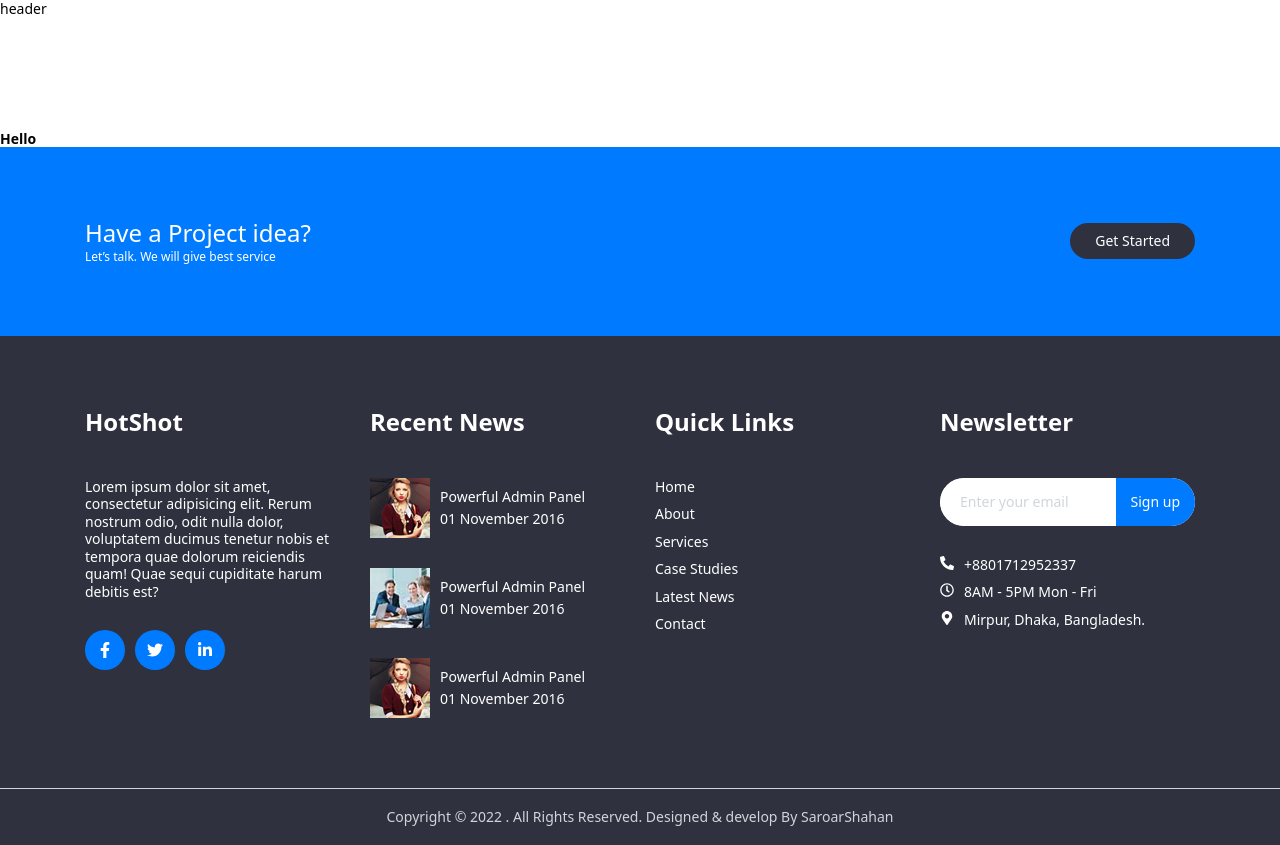
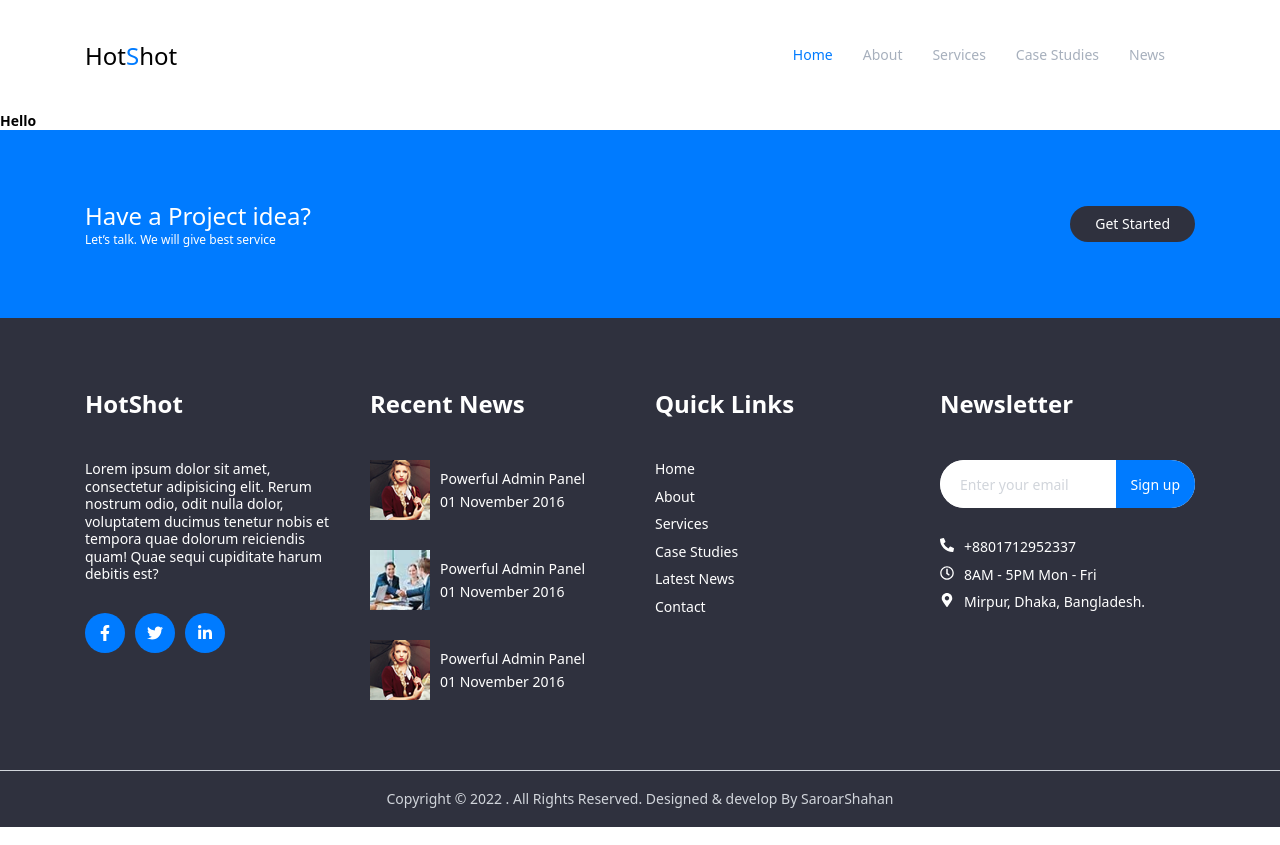
Before and after one commit to SaroarShahan/hotshot, a Next.js app: page / in a window 1280 px wide. Built offline with nearby package versions, Linux system fonts and the light colour scheme.

Commit message:
Complete header for desktop

```diff
--- /dev/null
+++ b/src/layout/header/header.data.js
@@ -0,0 +1,32 @@
+export const data = [
+  {
+    id: 1,
+    path: '/',
+    label: 'Home',
+  },
+  {
+    id: 2,
+    path: '/about',
+    label: 'About',
+  },
+  {
+    id: 3,
+    path: '/services',
+    label: 'Services',
+  },
+  {
+    id: 4,
+    path: '/case-studies',
+    label: 'Case Studies',
+  },
+  {
+    id: 5,
+    path: '/news',
+    label: 'News',
+  },
+  {
+    id: 6,
+    path: '/contact',
+    lebel: 'Contact',
+  },
+];
--- a/src/layout/header/index.tsx
+++ b/src/layout/header/index.tsx
@@ -1,5 +1,129 @@
+import { MutableRefObject, useEffect, useRef, useState } from 'react';
+import Link from 'next/link';
+import clsx from 'clsx';
+
+import Container from 'components/Container';
+import useOutsideClick from 'hooks/useOutsideClick';
+import { useRouter } from 'next/router';
+
+import { data as mainMenu } from './header.data.js';
+
 const Header = () => {
-  return <header>header</header>;
+  const router = useRouter();
+  const listElement = useRef(null) as MutableRefObject<null>;
+  const [toggle, setToggle] = useState(false);
+  const [scrollPosition, setScrollPosition] = useState(0);
+  const currentRoute = router.pathname;
+
+  const handleToggle = () => {
+    setToggle((prevState) => !prevState);
+  };
+
+  const handleToggleClick = () => {
+    setToggle(false);
+  };
+
+  useOutsideClick(listElement, handleToggleClick);
+
+  useEffect(() => {
+    const handleScroll = () => {
+      const position = window.pageYOffset;
+      setScrollPosition(position);
+    };
+
+    window.addEventListener('scroll', handleScroll, { passive: true });
+
+    return () => {
+      window.removeEventListener('scroll', handleScroll);
+    };
+  }, []);
+
+  return (
+    <>
+      <header
+        className={clsx(
+          'fixed w-full left-0 z-10 bg-white transition-spacing duration-300',
+          scrollPosition > 20 ? 'py-1.5 shadow-lg' : 'py-2 md:py-4'
+        )}
+      >
+        <Container>
+          <div className="flex flex-col md:flex-row md:items-center justify-between">
+            <div className="flex justify-between items-center">
+              <Link href="/">
+                <a className="group inline-flex text-2xl">
+                  Hot<span className="text-primary">S</span>hot
+                </a>
+              </Link>
+
+              {/* <div className="block md:hidden">
+                {toggle ? (
+                  <Icon
+                    name="close"
+                    onClick={handleToggle}
+                    className="text-4xl text-gray opacity-60 cursor-pointer hover:text-primary"
+                  />
+                ) : (
+                  <Icon
+                    name="hamburger"
+                    onClick={handleToggle}
+                    className="text-4xl text-gray opacity-60 cursor-pointer hover:text-primary"
+                  />
+                )}
+              </div> */}
+            </div>
+
+            <nav
+              ref={listElement}
+              className={clsx(
+                'bg-white w-full md:w-auto absolute md:static left-0 top-full flex flex-col justify-between md:flex-row md:items-center gap-y-4 md:gap-x-40 pb-5 md:pb-0 z-10',
+                toggle
+                  ? 'visible opacity-100'
+                  : 'invisible opacity-0 md:visible md:opacity-100'
+              )}
+            >
+              <ul className="flex flex-col md:flex-row justify-end gap-y-3 md:gap-x-3 capitalize">
+                {mainMenu.map((menuItem) => (
+                  <li
+                    key={menuItem.id}
+                    className={clsx(
+                      'border-b-2 md:border-b-transparent border-gray border-opacity-10 pb-4 md:pb-0',
+                      currentRoute === menuItem.path
+                        ? 'md:border-b-gray md:hover:border-b-primary'
+                        : ''
+                    )}
+                    onClick={handleToggleClick}
+                  >
+                    <Link href={menuItem.path}>
+                      <a
+                        className={clsx(
+                          'text-sm transition-all duration-150 hover:text-primary block text-gray',
+                          currentRoute === menuItem.path ? 'text-primary' : ''
+                        )}
+                      >
+                        {menuItem.label}
+                      </a>
+                    </Link>
+                  </li>
+                ))}
+              </ul>
+
+              {/* <div className="">
+                <Link href="#">
+                  <a className="flex items-center gap-2 font-semibold text-sm group transition-all duration-150 hover:text-primary uppercase group">
+                    <Icon
+                      name="user"
+                      className="w-5 h-5 text-gray opacity-60 cursor-pointer transition-all duration-300 group-hover:text-primary"
+                    />
+                    Login
+                  </a>
+                </Link>
+              </div> */}
+            </nav>
+          </div>
+        </Container>
+      </header>
+    </>
+  );
 };
 
 export default Header;
```
